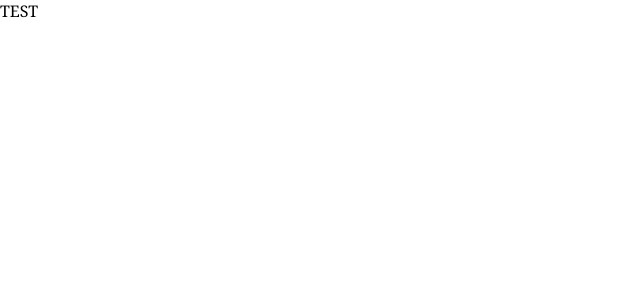
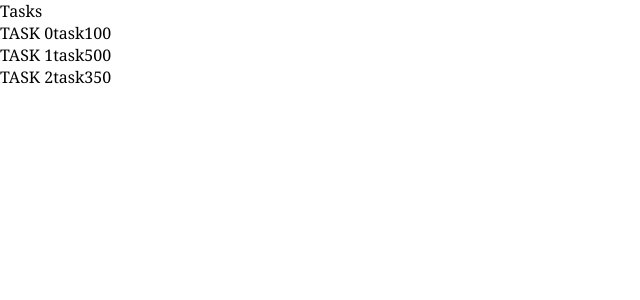
Before and after one commit to maxershov/productive-wallet, a Preact app: page / in a window 1280 px wide. Shown: the top 300 px of the page, without its empty margins (0-640 px from the left). Built offline with nearby package versions, Linux system fonts and the light colour scheme.

Commit message:
feat: add Card WIP

```diff
--- /dev/null
+++ b/declarations.d.ts
@@ -0,0 +1 @@
+declare module "*.module.css";
--- a/devWebpack.config.js
+++ b/devWebpack.config.js
@@ -18,7 +18,7 @@ const css = {
   test: /\.css$/,
   use: [
     MiniCssExtractPlugin.loader,
-    { loader: "css-loader", options: { importLoaders: 1 } },
+    { loader: "css-loader", options: { importLoaders: 1, modules: true } },
     "postcss-loader",
   ],
 };
--- a/package.json
+++ b/package.json
@@ -41,8 +41,8 @@
   "devDependencies": {
     "@babel/core": "^7.12.3",
     "@babel/preset-env": "^7.12.1",
+    "@babel/preset-react": "7.18.6",
     "@babel/preset-typescript": "^7.12.1",
-    "@babel/preset-react": "7.18.6",
     "@types/pg": "^8.6.0",
     "@typescript-eslint/eslint-plugin": "^4.7.0",
     "@typescript-eslint/parser": "^4.7.0",
--- a/src/App.tsx
+++ b/src/App.tsx
@@ -1,5 +1,7 @@
 import React from 'preact/compat';
 import './App.css';
+import Card from './Components/Card';
+import { tasks } from './BFF/mock';
 
 if (process.env.NODE_ENV === 'development') {
   // eslint-disable-next-line global-require
@@ -9,7 +11,19 @@ if (process.env.NODE_ENV === 'development') {
 const App: React.FC = () => {
   return (
     <>
-      <div>TEST</div>
+      <div>Tasks</div>
+      {tasks.map((task) => {
+        const { ID, userId, title, type, price } = task;
+        return (
+          <Card
+            ID={ID}
+            title={title}
+            type={type}
+            price={price}
+            userId={userId}
+          />
+        );
+      })}
     </>
   );
 };
--- /dev/null
+++ b/src/BFF/mock.ts
@@ -0,0 +1,27 @@
+import { Task } from 'types';
+
+export const task0: Task = {
+  ID: 0,
+  type: 'task',
+  userId: 0,
+  title: 'TASK 0',
+  price: 100,
+};
+
+export const task1: Task = {
+  ID: 1,
+  type: 'task',
+  userId: 0,
+  title: 'TASK 1',
+  price: 500,
+};
+
+export const task2: Task = {
+  ID: 2,
+  type: 'task',
+  userId: 0,
+  title: 'TASK 2',
+  price: 350,
+};
+
+export const tasks = [task0, task1, task2];
--- a/src/Classes/Balance.ts
+++ b/src/Classes/Balance.ts
@@ -1,5 +1,4 @@
 export class Balance {
-
   amount: number;
 
   constructor(amount: number) {
@@ -10,11 +9,11 @@ export class Balance {
     return this.amount;
   }
 
-    add(value: number) {
+  add(value: number): void {
     this.amount += value;
   }
 
-    withdraw(value: number) {
+  withdraw(value: number): void {
     this.amount -= value;
   }
 }
--- /dev/null
+++ b/src/Components/Card/index.tsx
@@ -0,0 +1,16 @@
+import React from 'preact/compat';
+import { Task } from 'types';
+
+
+const Card: React.FC<Task> = (props: Task) => {
+  const { ID, userId, title, type, price } = props;
+  return (
+    <div>
+      <span>{title}</span>
+      <span>{type}</span>
+      <span>{price}</span>
+    </div>
+  );
+};
+
+export default Card;
```
Also changed, not shown: src/BFF/index.ts (+7 -7 lines), src/Classes/Task.ts (+6 -1 lines), src/Classes/User.ts (+10 -14 lines). Lines whose indentation alone changed are shown as unchanged.
